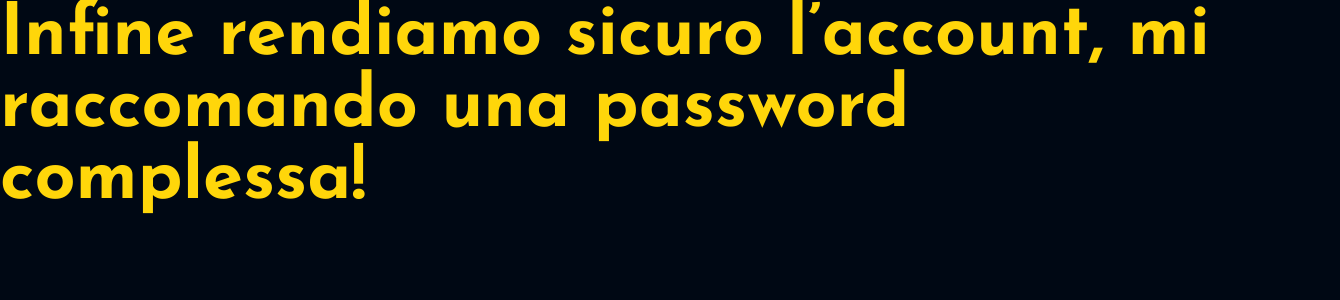
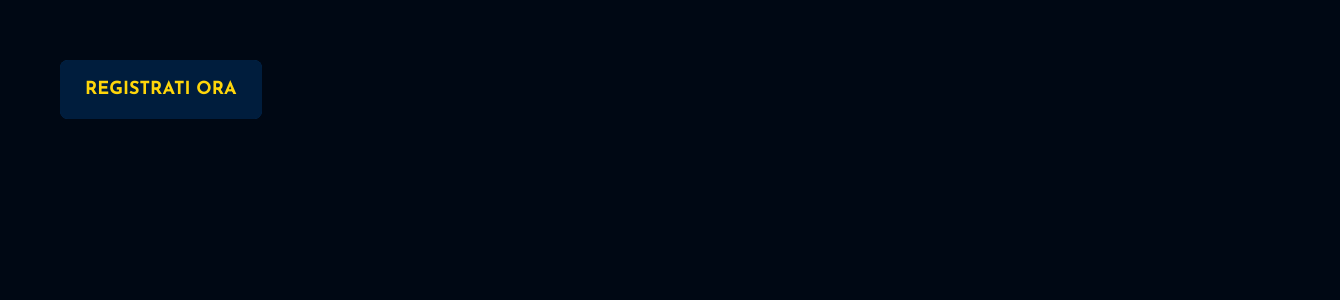
Before and after one commit to IvanDF/signup-page, a React (Create React App) app: page / in a window 1280 px wide. Shown: the top 300 px of the page, 1340 px wide, since content can reach past the window. Built offline with nearby package versions, Linux system fonts and the light colour scheme.

Commit message:
Wip on UI

```diff
--- a/src/index.tsx
+++ b/src/index.tsx
@@ -1,7 +1,7 @@
 import React from "react";
 import ReactDOM from "react-dom";
 import { createGlobalStyle } from "styled-components";
-import { Theme, TyphographyComponent } from "./packages/ui";
+import { Theme, TyphographyComponent, ButtonComponent } from "./packages/ui";
 
 const GlobalStyle = createGlobalStyle`
   *,
@@ -20,18 +20,20 @@ const GlobalStyle = createGlobalStyle`
     width: 100%;
     height: 100vh;
     background: ${Theme.color.bg};
+    margin: 60px;
   }
 `;
 
 ReactDOM.render(
   <React.StrictMode>
     <GlobalStyle />
-    <TyphographyComponent
-      color={Theme.color.yellow}
-      textType="HEADING"
-      fontWeight={Theme.font.w400}
-      text="Infine rendiamo sicuro l’account, mi raccomando una password complessa!"
-    ></TyphographyComponent>
+    <ButtonComponent
+      bgColorLayer={Theme.color.darkBlue}
+      bgColor={Theme.color.blue}
+      label="Registrati ora"
+      isUpper={true}
+      textColor={Theme.color.yellow}
+    />
   </React.StrictMode>,
   document.getElementById("root")
 );
--- /dev/null
+++ b/src/packages/ui/components/ButtonComponent/ButtonComponent.tsx
@@ -0,0 +1,53 @@
+import React from "react";
+import styled from "styled-components";
+import { Theme } from "../Theme/Theme";
+import IButtonComponent from "./IButtonComponent";
+
+const ButtonLayer = styled.div<{ bgColorLayer: string }>`
+  position: relative;
+  width: 100%;
+  height: 100%;
+  background-color: ${({ bgColorLayer }) => bgColorLayer};
+  padding: 20px 25px;
+  border-radius: 8px;
+  top: 0;
+  right: 0;
+  transition: top 250ms ease-in-out, right 250ms ease-in-out;
+  cursor: pointer;
+`;
+
+const Button = styled.button<{
+  isUpper?: boolean;
+  textColor: string;
+  bgColor: string;
+}>`
+  ${({ isUpper }) => isUpper && "text-transform: uppercase"};
+  color: ${({ textColor }) => textColor};
+  background-color: ${({ bgColor }) => bgColor};
+  border-radius: 8px;
+  font-size: ${Theme.font.s34};
+  z-index: 1;
+  border: none;
+  outline: none;
+  cursor: pointer;
+  &:hover ${ButtonLayer} {
+    top: -13px;
+    right: -12px;
+  }
+`;
+
+export const ButtonComponent: React.FC<IButtonComponent> = ({
+  label,
+  isUpper,
+  textColor,
+  bgColor,
+  bgColorLayer,
+}) => {
+  return (
+    <>
+      <Button isUpper={isUpper} textColor={textColor} bgColor={bgColor}>
+        <ButtonLayer bgColorLayer={bgColorLayer}>{label}</ButtonLayer>
+      </Button>
+    </>
+  );
+};
--- a/src/packages/ui/components/TyphograpyComponent/ITyphographyComponent.d.ts
+++ b/src/packages/ui/components/TyphograpyComponent/ITyphographyComponent.d.ts
@@ -1,5 +1,4 @@
 export default interface ITyphographyComponent {
-  text: string;
   fontSize?: string;
   fontWeight?: string;
   textType: string;
--- a/src/packages/ui/components/TyphograpyComponent/TyphographyComponent.tsx
+++ b/src/packages/ui/components/TyphograpyComponent/TyphographyComponent.tsx
@@ -1,4 +1,4 @@
-import React from "react";
+import React, { Children } from "react";
 import styled from "styled-components";
 import { Theme } from "../Theme/Theme";
 import ITyphographyComponent from "./ITyphographyComponent";
@@ -24,7 +24,6 @@ const Heading = styled.h3<{
 `;
 
 export const TyphographyComponent: React.FC<ITyphographyComponent> = ({
-  text,
   fontSize,
   fontWeight,
   textType = "BODY",
@@ -35,7 +34,7 @@ export const TyphographyComponent: React.FC<ITyphographyComponent> = ({
     <>
       {textType === "HEADING" ? (
         <Heading color={color} fontWeight={fontWeight} fontSize={fontSize}>
-          {text}
+          {Children}
         </Heading>
       ) : (
         textType === "BODY" && (
@@ -45,7 +44,7 @@ export const TyphographyComponent: React.FC<ITyphographyComponent> = ({
             fontWeight={fontWeight}
             fontSize={fontSize}
           >
-            {text}
+            {Children}
           </Paragraph>
         )
       )}
--- a/src/packages/ui/index.tsx
+++ b/src/packages/ui/index.tsx
@@ -1,2 +1,3 @@
 export * from "./components/Theme/Theme";
 export * from "./components/TyphograpyComponent/TyphographyComponent";
+export * from "./components/ButtonComponent/ButtonComponent";
--- /dev/null
+++ b/src/react-app-env.d.ts
@@ -0,0 +1 @@
+/// <reference types="react-scripts" />
```
Also changed, not shown: src/packages/ui/components/ButtonComponent/IButtonComponent.d.ts (added, +7 -0 lines).
